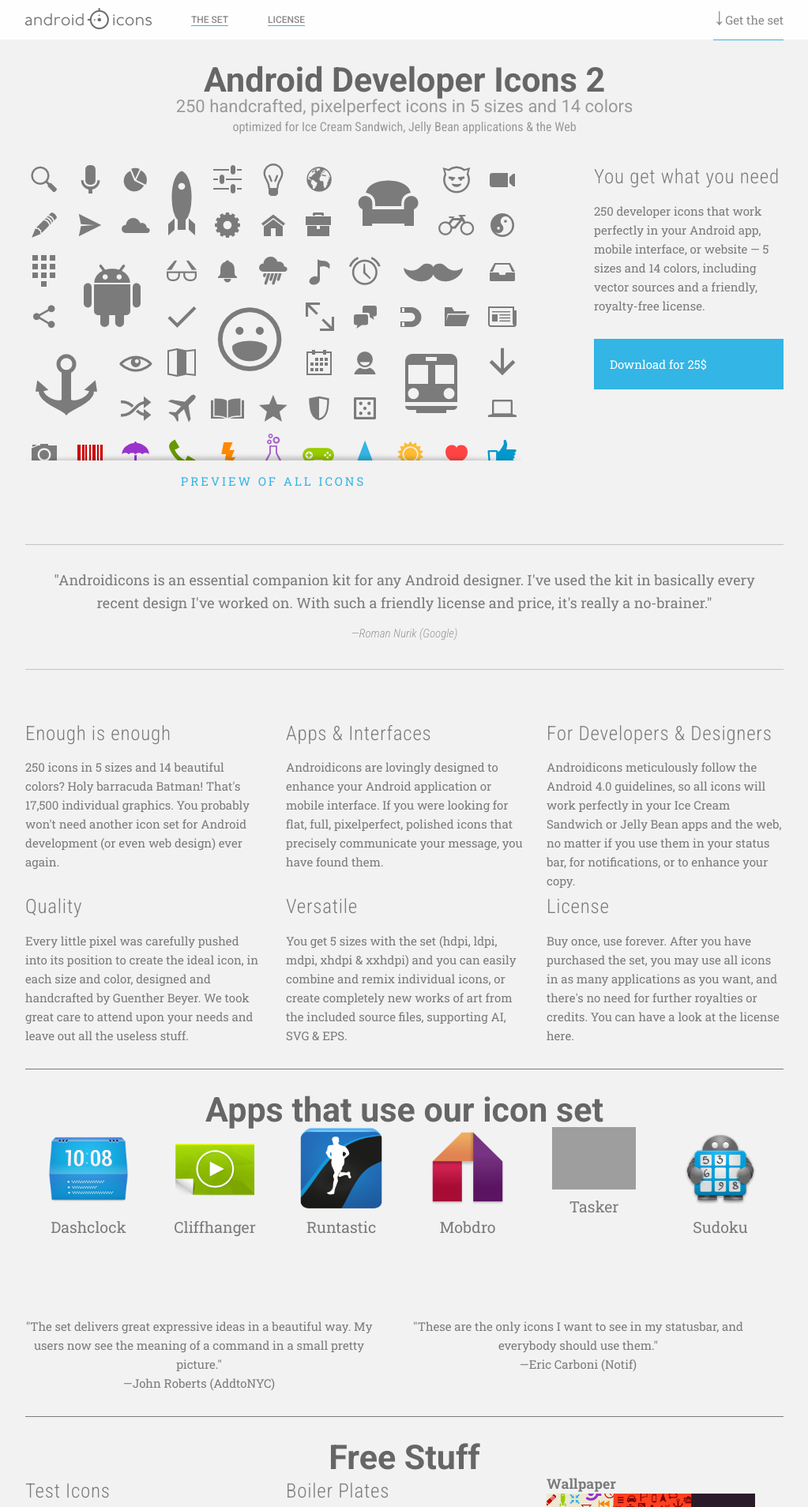
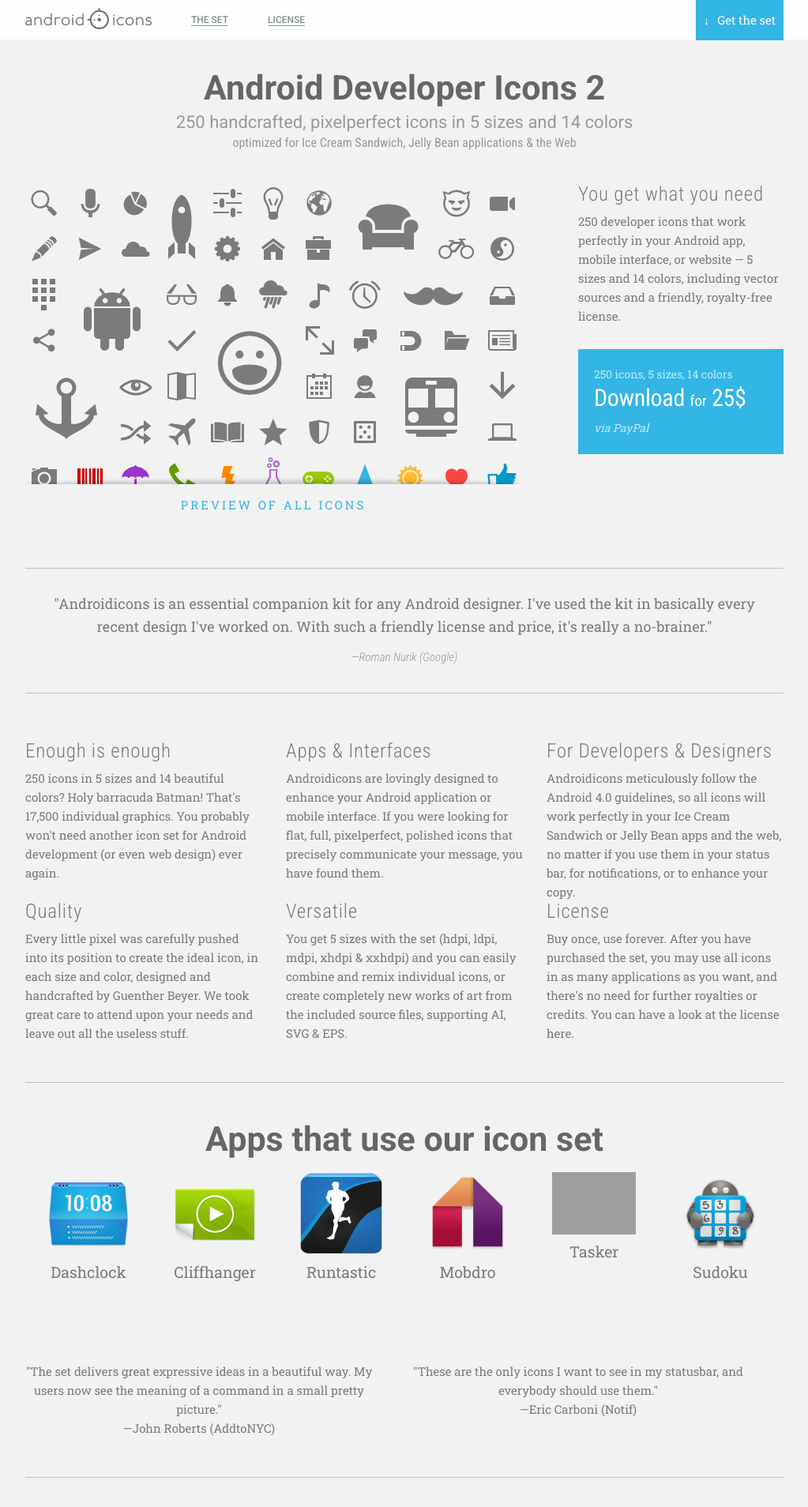
Before and after one commit to opoloo/androidicons-website, a PHP site: page / in a window 1280 px wide. Shown: the top 1908 px of the page at 79% size, without its empty margins (128-1151 px from the left). Run offline with PHP 8.4, Linux system fonts and the light colour scheme; style sheets or scripts are compiled from the project's sources; grey boxes are pictures that could not be loaded.

Commit message:
MQ: Style Specs & Buttons

```diff
--- a/index.php
+++ b/index.php
@@ -62,7 +62,7 @@
 
   <div class="wrapper">
     <div id="intro">
-      <h1>Android Developer Icons 2</h1>
+      <h1 class="firstheader">Android Developer Icons 2</h1>
       <div id="teaser">
         <p>250 handcrafted, pixelperfect icons in 5 sizes and 14 colors</p>
         <span>optimized for Ice Cream Sandwich, Jelly Bean applications & the Web</span>
@@ -79,7 +79,11 @@
         <div class="set-info">
           <h2>You get what you need</h2>
           <p>250 developer icons that work perfectly in your Android app, mobile interface, or website — 5 sizes and 14 colors, including vector sources and a friendly, royalty-free license.</p>
-          <div class="button-download"><a href="http://pul.ly/b/33404">Download for 25$</a></div>
+          <div class="button-download"><a href="http://pul.ly/b/33404">
+            250 icons, 5 sizes, 14 colors
+           <span> Download <span>for</span> 25$</span>
+            <i>via PayPal</i>
+            </a></div>
         </div>
         <div class="clearfix"></div>
       </div>
@@ -295,7 +299,7 @@
         </div>
 
         <div class="three-cols">
-          <h3>Wallpaper</h3>
+          <h2>Wallpaper</h2>
           <a href="downloads/boilerplates.zip" class="nostyle"><img src="images/bonus_03_preview.png" alt="Free Bonus Icons" class="picture" /></a>
           <p>3 wallpapers with AndroidIcons, lovingly created for your homescreen. Just grab them.</p>
         </div>
--- a/stylesheets/media-queries.css
+++ b/stylesheets/media-queries.css
@@ -8,6 +8,7 @@ smaller than 960px
 		padding: 0% 4% 0 4%;
 	}
 	h1 {
+		font-size:2.333em;
 		line-height: 1.2em;
 	}
 	h2 {
@@ -38,11 +39,11 @@ smaller than 960px
 	div.three-cols {
 		max-width: 100%;
 	}
-	content #spec ul li {
+	/*content #spec ul li {
 	  max-width: 100%;
 	  float:left;
 	  margin: 0 30px 0 0;
-	}
+	}*/
 	.logos {
     display: none;
   }
@@ -59,6 +60,14 @@ smaller than 960px
   .logos.mobile .logo span {
     font-size: 1em;
   }
+  #spec ul li:nth-child(2n+1) {
+  	margin-right:30px;
+  	clear:both;
+    }
+
+
+
+
 }
 
 
@@ -71,6 +80,9 @@ smaller than 800px
 		width: 100%;
 		float: none;
 	}
+
+
+
 }
 
 
@@ -83,6 +95,9 @@ smaller than 480px
 	header {
 		height: 6em;
 		line-height: 2em;
+	}
+	h2 {
+		font-size:1.467em;
 	}
 	#logo {
 		float: none;
@@ -100,6 +115,15 @@ smaller than 480px
 		margin: 0px;
 	}
 	.logos.mobile .logo {
-    max-width: 50%;
-  }
+    		max-width: 50%;
+  	}
+  	h1 {font-size:1.667em;}
+
+  	#freestuff h2 {
+  		text-align:center;
+  	  }
+
+  	#freestuff img {
+	  	display:none;
+  	}
 }
--- a/stylesheets/output.css.scss
+++ b/stylesheets/output.css.scss
@@ -44,7 +44,8 @@ ol, ul {
 a {
   text-decoration: none;
   color: #888888;
-  border-bottom: 1px solid #33b5e5; }
+  border-bottom: 1px solid #33b5e5;
+  transition: all 0.5s ease; }
 
 a:hover {
   color: #3d3d3d; }
@@ -54,16 +55,19 @@ h1 {
   font-weight: 700;
   font-size: 2.867em;
   line-height: 1em;
-  margin: 0px 0 0px 0;
+  margin: 0px 0 20px 0;
   padding: 0 0 0px 0;
   color: #666666;
   display: block;
   letter-spacing: 0em;
   text-align: center; }
 
+h1.firstheader {
+  margin: 0 0 10px 0; }
+
 h2 {
   font-size: 1.667em;
-  line-height: 1.667em;
+  line-height: 1em;
   font-family: 'Roboto Condensed', sans-serif;
   letter-spacing: 0.03em;
   font-weight: 100;
@@ -132,17 +136,21 @@ header {
     header nav ul li {
       float: left;
       margin: 0 0 0 50px; }
-  header #linktoset {
+  header a#linktoset {
     float: right;
-    display: inline-block; }
-    header #linktoset #get-arrow {
-      font-size: 2em;
-      line-height: 1em; }
+    display: inline-block;
+    background-color: #33b5e5;
+    color: #fff;
+    padding: 0 10px; }
+    header a#linktoset #get-arrow {
+      font-size: 1em;
+      line-height: 1em;
+      margin: 0 10px 0 0; }
 
 #intro {
   font-family: 'Roboto', sans-serif;
   color: #999999;
-  margin: 80px 0 30px 0;
+  margin: 90px 0 40px 0;
   text-align: center; }
   #intro #teaser {
     font-size: 1.467em; }
@@ -195,7 +203,7 @@ content #iconset .set-preview {
   float: left;
   max-width: 700px; }
 content #iconset .set-info {
-  max-width: 240px;
+  max-width: 260px;
   float: right; }
 content button.btn-preview {
   background: transparent;
@@ -250,13 +258,26 @@ content .logos {
 
 div.button-download {
   display: block;
-  background-color: #33b5e5;
-  padding: 20px;
-  margin: 30px 0 0 0; }
+  margin: 30px 0 0 0;
+  font-size: 0.933em; }
   div.button-download a {
-    color: #fff; }
+    padding: 20px;
+    background-color: #33b5e5;
+    display: block;
+    color: #c2e9f7; }
+    div.button-download a:hover {
+      background-color: #0099cc; }
   div.button-download span {
-    color: #c2e9f7; }
+    color: #fff;
+    display: block;
+    font-size: 2.143em;
+    margin: 5px 0px;
+    font-family: 'Roboto Condensed', sans-serif;
+    letter-spacing: -0.01em;
+    font-weight: 500; }
+    div.button-download span span {
+      font-size: 0.633em;
+      display: inline-block; }
 
 /*-----------------------------------------------------------*/
 /*-----------------------------------------------------------*/
@@ -272,8 +293,6 @@ div.button-download {
   margin: 0px auto 0px auto;
   text-align: center;
   max-width: 960px;
-  font-size: 14px;
-  line-height: 16px;
   color: #999;
   letter-spacing: 0.03em; }
 
@@ -319,8 +338,8 @@ hr {
   height: 1px;
   font-size: 0;
   border: 0px;
-  background-color: #7b7b7b;
-  margin: 30px 0 30px 0; }
+  background-color: #c2c2c2;
+  margin: 50px 0; }
 
 .show-mobile, .paypal-mobile {
   display: none; }
```
Also changed, not shown: stylesheets/style.css.scss (+37 -14 lines).
